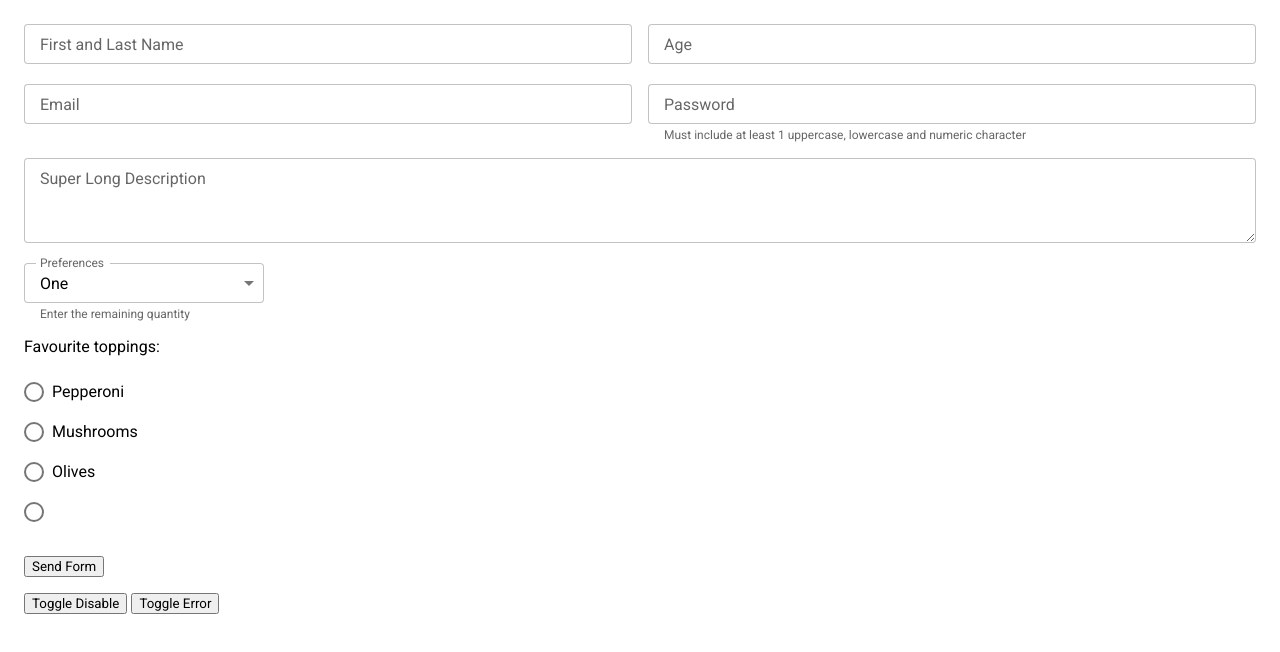
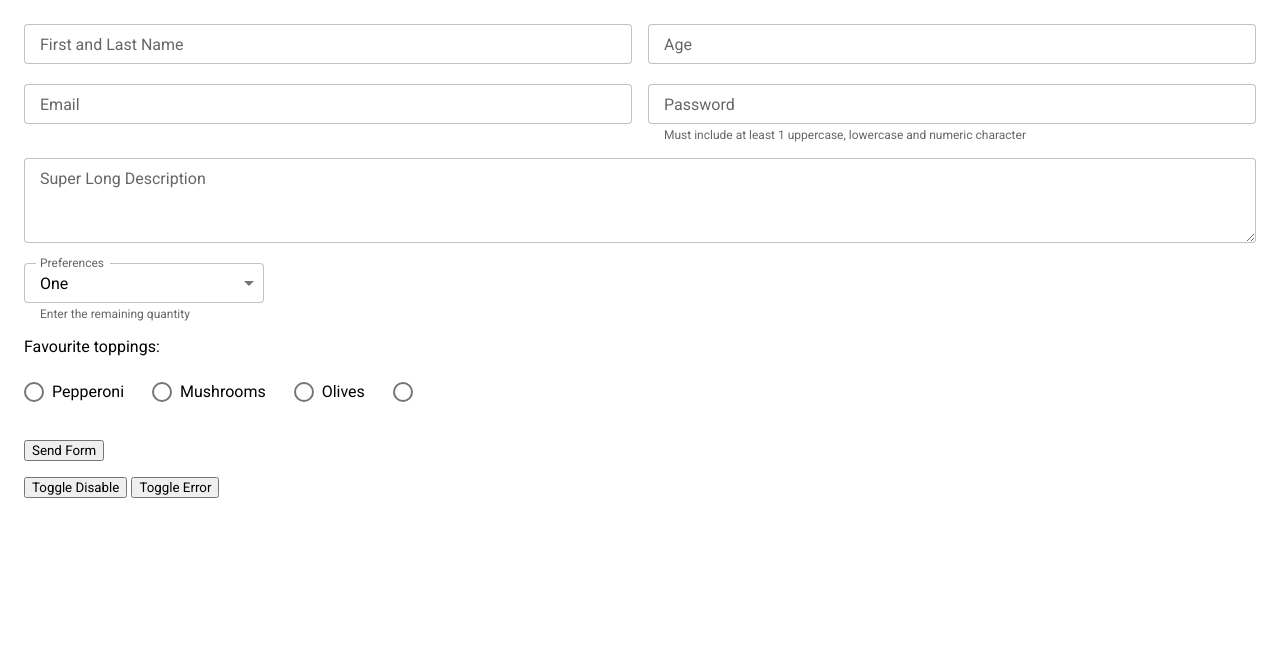
Before and after one commit to rupert-ong/mdwc-form-components, a website built with Parcel: page index.html in a window 1280 px wide. Built offline with nearby package versions, Linux system fonts and the light colour scheme.

Commit message:
Fix inline radio button styles

```diff
--- a/index.html
+++ b/index.html
@@ -150,19 +150,19 @@
         <div class="mdwc-row__col">
           <p>Favourite toppings:</p>
           <div class="mdwc-form-field">
-            <div class="mdwc-radio">
+            <div class="mdwc-radio mdwc-radio--inline">
               <input type="radio" value="pepperoni" name="myRadio" id="myRadio-pepperoni" required />
               <label class="mdwc-label" for="myRadio-pepperoni">Pepperoni</label>
             </div>
-            <div class="mdwc-radio">
+            <div class="mdwc-radio mdwc-radio--inline">
               <input type="radio" value="mushrooms" name="myRadio" id="myRadio-mushrooms" required />
               <label class="mdwc-label" for="myRadio-mushrooms">Mushrooms</label>
             </div>
-            <div class="mdwc-radio">
+            <div class="mdwc-radio mdwc-radio--inline">
               <input type="radio" value="olives" name="myRadio" id="myRadio-olives" required />
               <label class="mdwc-label" for="myRadio-olives">Olives</label>
             </div>
-            <div class="mdwc-radio">
+            <div class="mdwc-radio mdwc-radio--inline">
               <input type="radio" value="blank" name="myRadio" id="myRadio-blank" required />
               <label class="mdwc-label" for="myRadio-blank"></label>
             </div>
--- a/src/index.css
+++ b/src/index.css
@@ -280,6 +280,7 @@ select.mdwc-text-field__form-control[disabled] {
   min-height: 40px;
   padding: 10px 24px 10px 28px;
   position: relative;
+  vertical-align: bottom;
 }
 
 .mdwc-radio label:empty {
```
